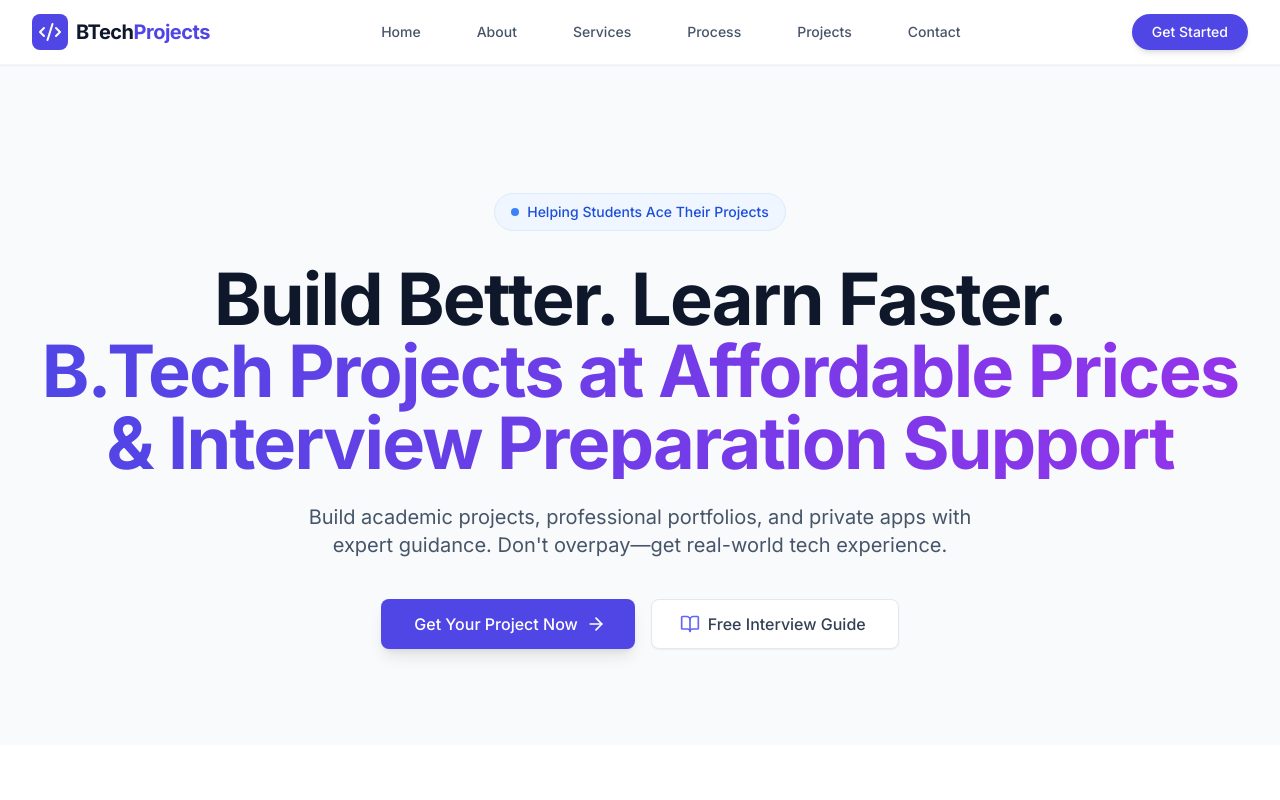
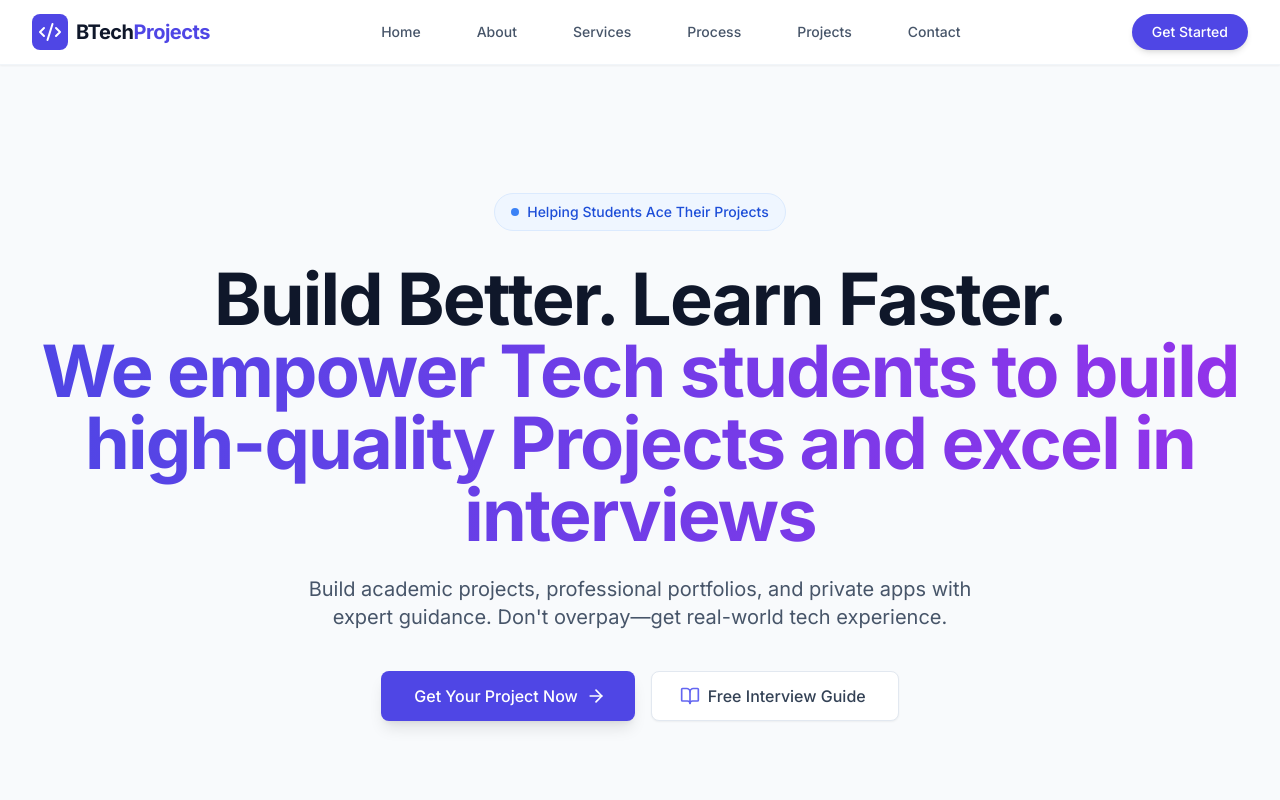
Before and after one commit to Abhilash-B3/BTech-Projects, a React (Vite) app: page / in a window 1280 px wide. Shown: the top 800 px of the page. Built offline with nearby package versions, Linux system fonts and the light colour scheme.

Commit message:
Update Hero component tagline for clarity

```diff
--- a/src/components/Hero.tsx
+++ b/src/components/Hero.tsx
@@ -17,7 +17,7 @@ const Hero: React.FC = () => {
         <h1 className="text-4xl tracking-tight font-extrabold text-slate-900 sm:text-5xl md:text-6xl lg:text-7xl mb-6">
           <span className="block">Build Better. Learn Faster.</span>
           <span className="block text-transparent bg-clip-text bg-gradient-to-r from-indigo-600 to-purple-600">
-             B.Tech Projects at Affordable Prices & Interview Preparation Support
+             We empower Tech students to build high-quality Projects and excel in interviews
           </span>
         </h1>
 
```
